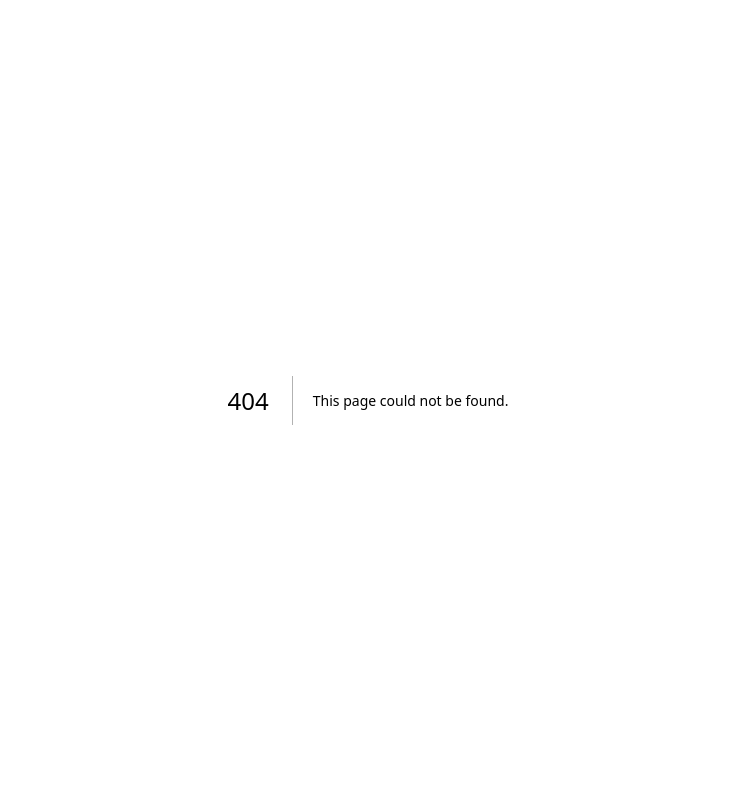
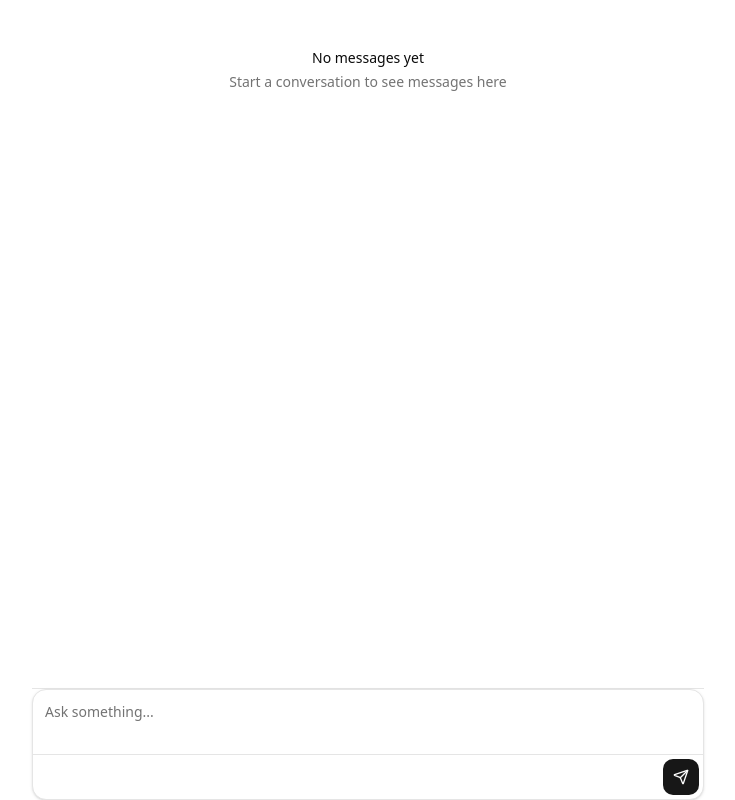
Before and after one commit to jmor1234/prism_quiz, a Next.js app: page /chat in a window 1280 px wide. Before the commit this address had no page. Shown: the whole page, without its empty margins (272-1007 px from the left). Built offline with nearby package versions, Linux system fonts and the light colour scheme.

Commit message:
init simple chat ui with reasoning

```diff
--- /dev/null
+++ b/app/api/chat/route.ts
@@ -0,0 +1,25 @@
+// app/api/chat/route.ts
+
+import { openai } from '@ai-sdk/openai';
+import { convertToModelMessages, streamText, UIMessage } from 'ai';
+
+export const maxDuration = 300;
+
+export async function POST(req: Request) {
+  const { messages }: { messages: UIMessage[] } = await req.json();
+
+  const result = streamText({
+    model: openai('gpt-5'),
+    system: 'You are a helpful assistant.',
+    messages: convertToModelMessages(messages),
+    providerOptions: {
+        openai: {
+            reasoningEffort: 'high',
+            reasoningSummary: 'detailed',
+            include: ['reasoning.encrypted_content']
+        }
+    }
+  });
+
+  return result.toUIMessageStreamResponse({ sendReasoning: true });
+}
--- /dev/null
+++ b/app/chat/page.tsx
@@ -0,0 +1,107 @@
+"use client";
+
+import { useChat } from "@ai-sdk/react";
+import type { UIMessage } from "ai";
+
+import {
+  Conversation,
+  ConversationContent,
+  ConversationEmptyState,
+  ConversationScrollButton,
+} from "@/components/ai-elements/conversation";
+import { Message, MessageContent } from "@/components/ai-elements/message";
+import { Response } from "@/components/ai-elements/response";
+import {
+  Reasoning,
+  ReasoningTrigger,
+  ReasoningContent,
+} from "@/components/ai-elements/reasoning";
+import {
+  PromptInput,
+  PromptInputBody,
+  PromptInputTextarea,
+  PromptInputToolbar,
+  PromptInputSubmit,
+} from "@/components/ai-elements/prompt-input";
+
+export default function ChatPage() {
+  const { messages, status, sendMessage, stop, error } = useChat({
+    experimental_throttle: 50,
+  });
+
+  const renderParts = (message: UIMessage) => {
+    return message.parts.map((part, idx) => {
+      switch (part.type) {
+        case "text":
+          return <Response key={idx}>{part.text}</Response>;
+        case "reasoning":
+          return (
+            <Reasoning
+              key={idx}
+              isStreaming={part.state === "streaming"}
+              defaultOpen
+            >
+              <ReasoningTrigger />
+              <ReasoningContent>{part.text}</ReasoningContent>
+            </Reasoning>
+          );
+        default:
+          return null;
+      }
+    });
+  };
+
+  return (
+    <div className="flex min-h-dvh flex-col">
+      <Conversation className="mx-auto w-full max-w-2xl">
+        <ConversationContent>
+          {messages.length === 0 ? (
+            <ConversationEmptyState />
+          ) : (
+            messages.map((m) => (
+              <Message key={m.id} from={m.role}>
+                <MessageContent>{renderParts(m)}</MessageContent>
+              </Message>
+            ))
+          )}
+        </ConversationContent>
+        <ConversationScrollButton />
+      </Conversation>
+
+      <div className="mx-auto w-full max-w-2xl border-t">
+        <PromptInput
+          onSubmit={({ text, files }) => {
+            const trimmed = text?.trim();
+            if (trimmed) {
+              sendMessage({ text: trimmed, files });
+              return;
+            }
+            if (files && files.length > 0) {
+              sendMessage({ files });
+            }
+          }}
+        >
+          <PromptInputBody>
+            <PromptInputTextarea placeholder="Ask something..." />
+          </PromptInputBody>
+          <PromptInputToolbar>
+            <div />
+            <PromptInputSubmit
+              status={status}
+              onClick={(e) => {
+                if (status === "streaming") {
+                  e.preventDefault();
+                  stop();
+                }
+              }}
+            />
+          </PromptInputToolbar>
+        </PromptInput>
+      </div>
+
+      {error ? (
+        <div className="p-2 text-center text-xs text-red-600">{error.message}</div>
+      ) : null}
+    </div>
+  );
+}
--- a/package.json
+++ b/package.json
@@ -9,6 +9,7 @@
     "lint": "eslint"
   },
   "dependencies": {
+    "@ai-sdk/openai": "^2.0.27",
     "@ai-sdk/react": "^2.0.39",
     "@radix-ui/react-avatar": "^1.1.10",
     "@radix-ui/react-collapsible": "^1.1.12",
```
Also changed, not shown: 1 other file (tests, documents, lock files or other folders).
